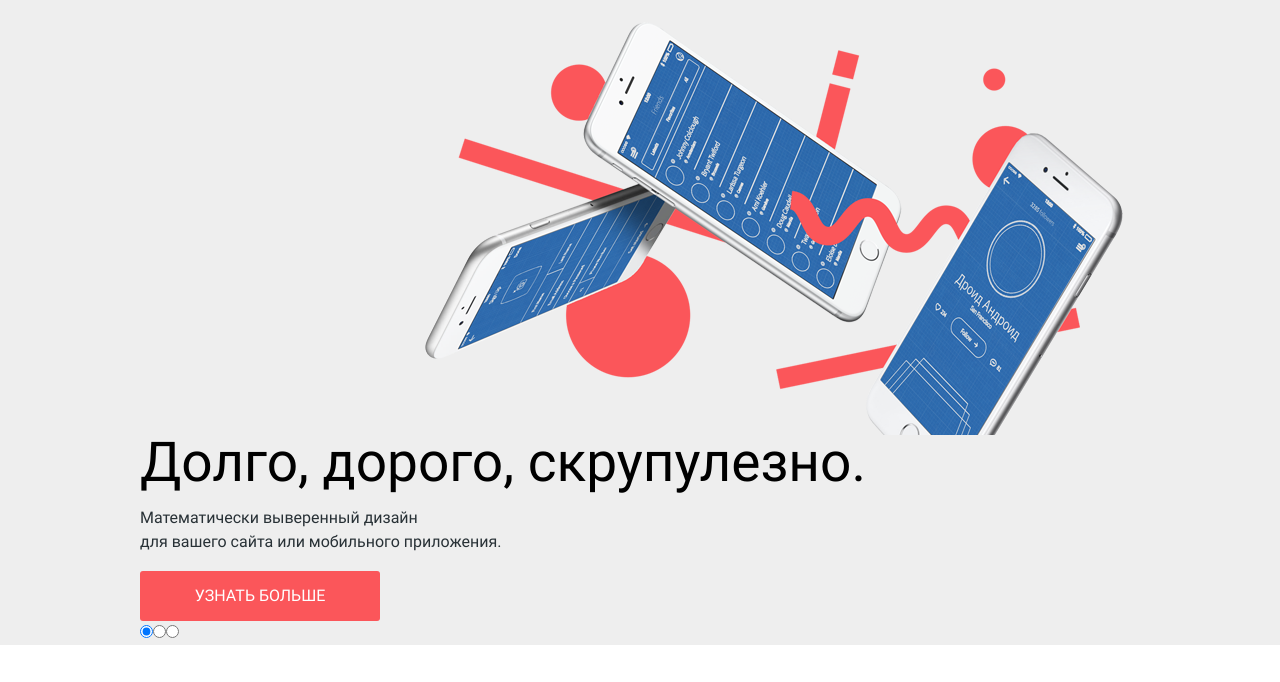
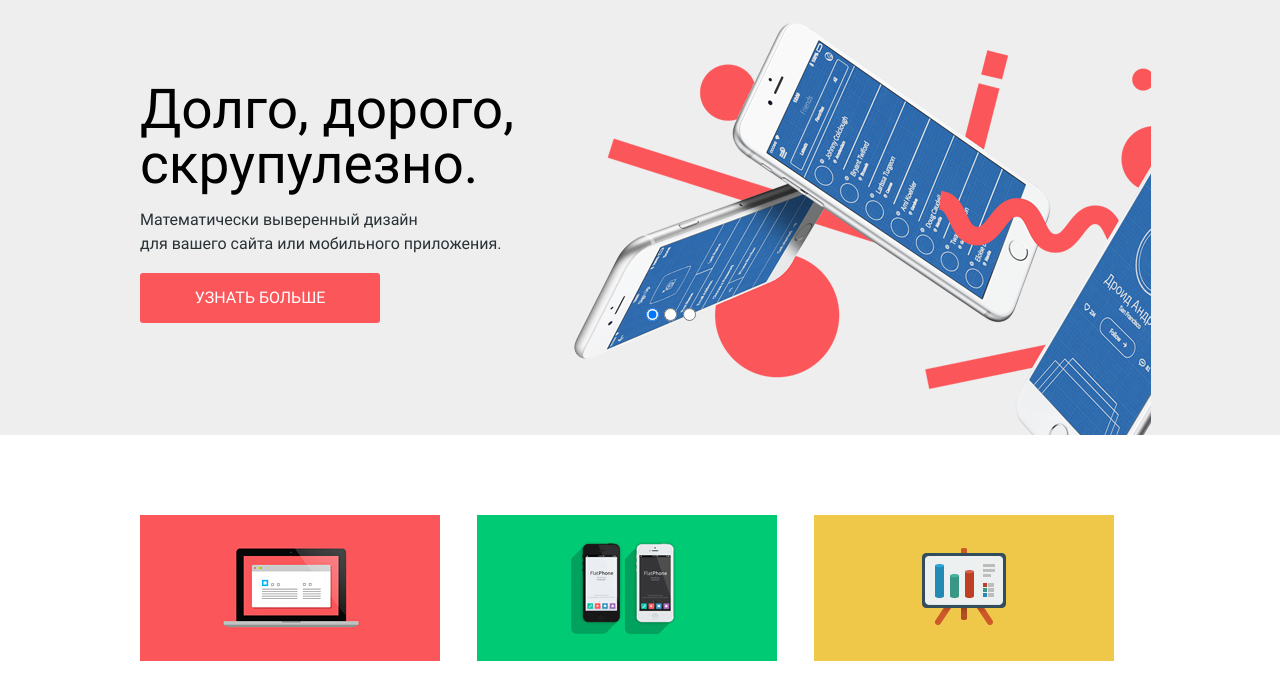
Before and after one commit to Sinonaz/1158747-nerds-30, a plain HTML site: page index.html in a window 1280 px wide. Shown: the part 69-751 px from the top of the page. Drawn offline with Linux system fonts and the light colour scheme.

Commit message:
slide section fixed

```diff
--- a/css/style.css
+++ b/css/style.css
@@ -229,18 +229,32 @@ button {
 	background-color: var(--gray-default-color);
 }
 
-.slide {
-	width: 100%;
+.slides {
+	position: relative;
 }
 
-
-.slide-1::before {
-	content: "";
-	display: block;
+.slide-1 {
 	height: 431px;
+	width: 100%;
 	background-repeat: no-repeat;
 	background-image: url("../img/nerds-index-slide1.png");
-	background-position: 100% 50%;
+	background-position: 400px;
+}
+
+.slide-2 {
+	height: 431px;
+	width: 100%;
+	background-repeat: no-repeat;
+	background-image: url("../img/nerds-index-slide2.png");
+	background-position: 400px;
+}
+
+.slide-3 {
+	height: 431px;
+	width: 100%;
+	background-repeat: no-repeat;
+	background-image: url("../img/nerds-index-slide3.png");
+	background-position: 400px;
 }
 
 .slide_description {
@@ -249,6 +263,12 @@ button {
 }
 
 .slide_title {
+	max-width: 538px;
+	padding-top: 78px;
+}
+
+.slide_title {
+	display: block;
 	font-weight: 500;
 	font-size: 55px;
 	line-height: 1;
@@ -281,8 +301,16 @@ button {
 	color: var(--red-button-text-active);
 }
 
+.slider {
+	position: absolute;
+	width: 50px;
+	top: 300px;
+	left: 50%;
+}
+
 .slider_list {
 	display: flex;
+	justify-content: space-between;
 }
 
 .studio_info-2::before {
@@ -301,6 +329,7 @@ button {
 .services {
 	display: grid;
 	grid-template-columns: 1fr 1fr 1fr;
+	border-bottom: 2px solid var(--gray-default-color);
 }
 
 .service {
@@ -322,7 +351,7 @@ button {
 	width: 300px;
 	height: 146px;
 	background-color: var(--red-default-color);
-	background: url(../img/illustration1.png) no-repeat;
+	background: url("../img/illustration1.png") no-repeat;
 }
 
 .service-2::before {
@@ -331,7 +360,7 @@ button {
 	width: 300px;
 	height: 146px;
 	background-color: var(--green-default-color);
-	background: url(../img/illustration2.png) no-repeat;
+	background: url("../img/illustration2.png") no-repeat;
 }
 
 .service-3::before {
@@ -340,7 +369,7 @@ button {
 	width: 300px;
 	height: 146px;
 	background-color: var(--yellow-default-color);
-	background: url(../img/illustration3.png) no-repeat;
+	background: url("../img/illustration3.png") no-repeat;
 }
 
 .service_button {
@@ -886,7 +915,8 @@ label span {
 }
 
 .mask:hover {
-	top: 62%
+	top: 62%;
+	opacity: 1;
 }
 
 .catalog_item::before {
@@ -914,7 +944,7 @@ label span {
 	height: 14px;
 	border-radius: 50%;
 	background-color: var(--white-default-color);
-
+	box-shadow: 20px 0 var(--white-default-color), 40px 0 var(--white-default-color);
 }
 
 .mask_button {
--- a/index.html
+++ b/index.html
@@ -193,6 +193,7 @@
 			</div>
 		</div>
 	</footer>
+<script src="https://cdnjs.cloudflare.com/ajax/libs/emmet/2.3.0/emmet.cjs.js"></script>
 </body>
 
 </html>
```
Also changed, not shown: 1 other file.
